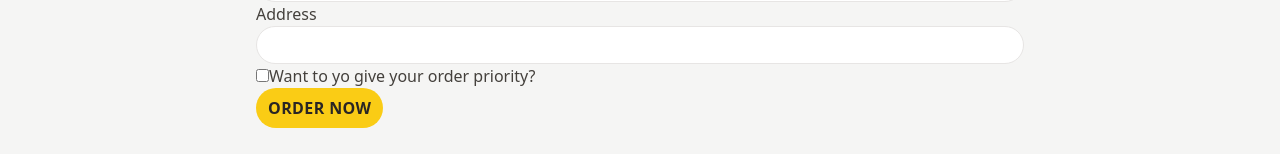
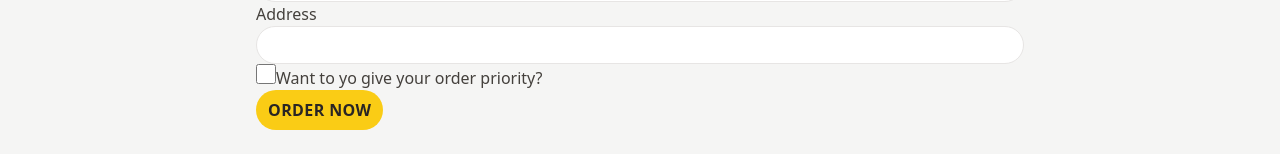
Before and after one commit to tihii-wg/fast-react-pizza, a React (Vite) app: page /order/new in a window 1280 px wide. Shown: the part 219-373 px from the top of the page. Built offline with nearby package versions, Linux system fonts and the light colour scheme.

Commit message:
styling checkbox

```diff
--- a/src/features/order/CreateOrder.jsx
+++ b/src/features/order/CreateOrder.jsx
@@ -83,6 +83,7 @@ function CreateOrder() {
 
         <div>
           <input
+            className="h-5 w-5 accent-yellow-400 focus:outline-none focus:ring focus:ring-offset-2"
             type="checkbox"
             name="priority"
             id="priority"
--- a/src/ui/SerchOrder.jsx
+++ b/src/ui/SerchOrder.jsx
@@ -17,7 +17,7 @@ function SerchOrder() {
   return (
     <form onSubmit={handleSubmit}>
       <input
-        className="w-[115px] rounded-full bg-yellow-100 px-3 py-2 text-sm placeholder:text-stone-400 sm:w-[150px] sm:text-base md:w-[400px] lg:w-[500px] xl:w-[600px]"
+        className="w-[115px] rounded-full bg-yellow-100 px-3 py-2 text-sm placeholder:text-stone-400 focus:outline-none focus:ring focus:ring-yellow-300 sm:w-[150px] sm:text-base md:w-[400px] lg:w-[500px] xl:w-[600px]"
         placeholder="serch order #"
         value={query}
         onChange={(e) => setQuery(e.target.value)}
```
